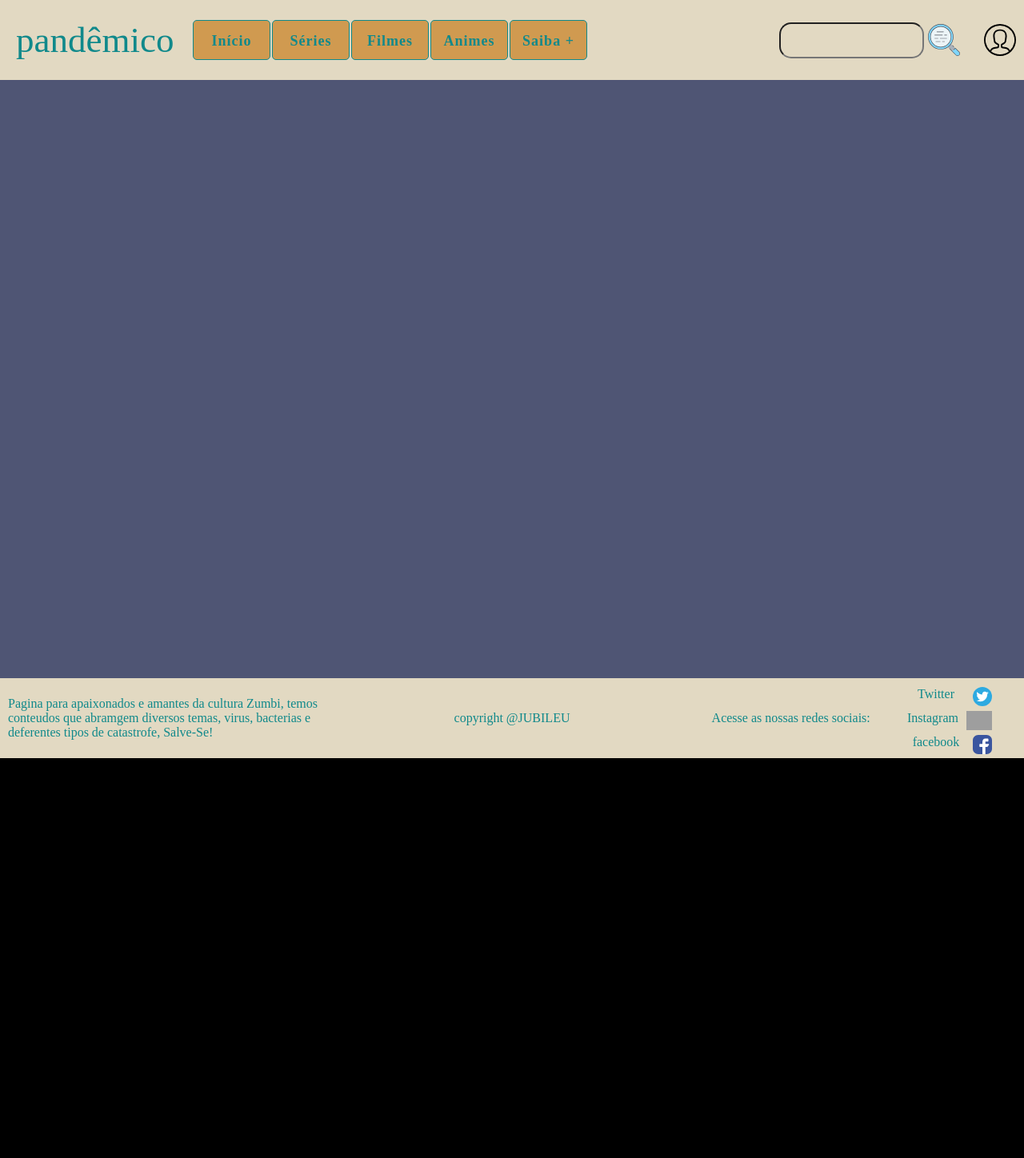
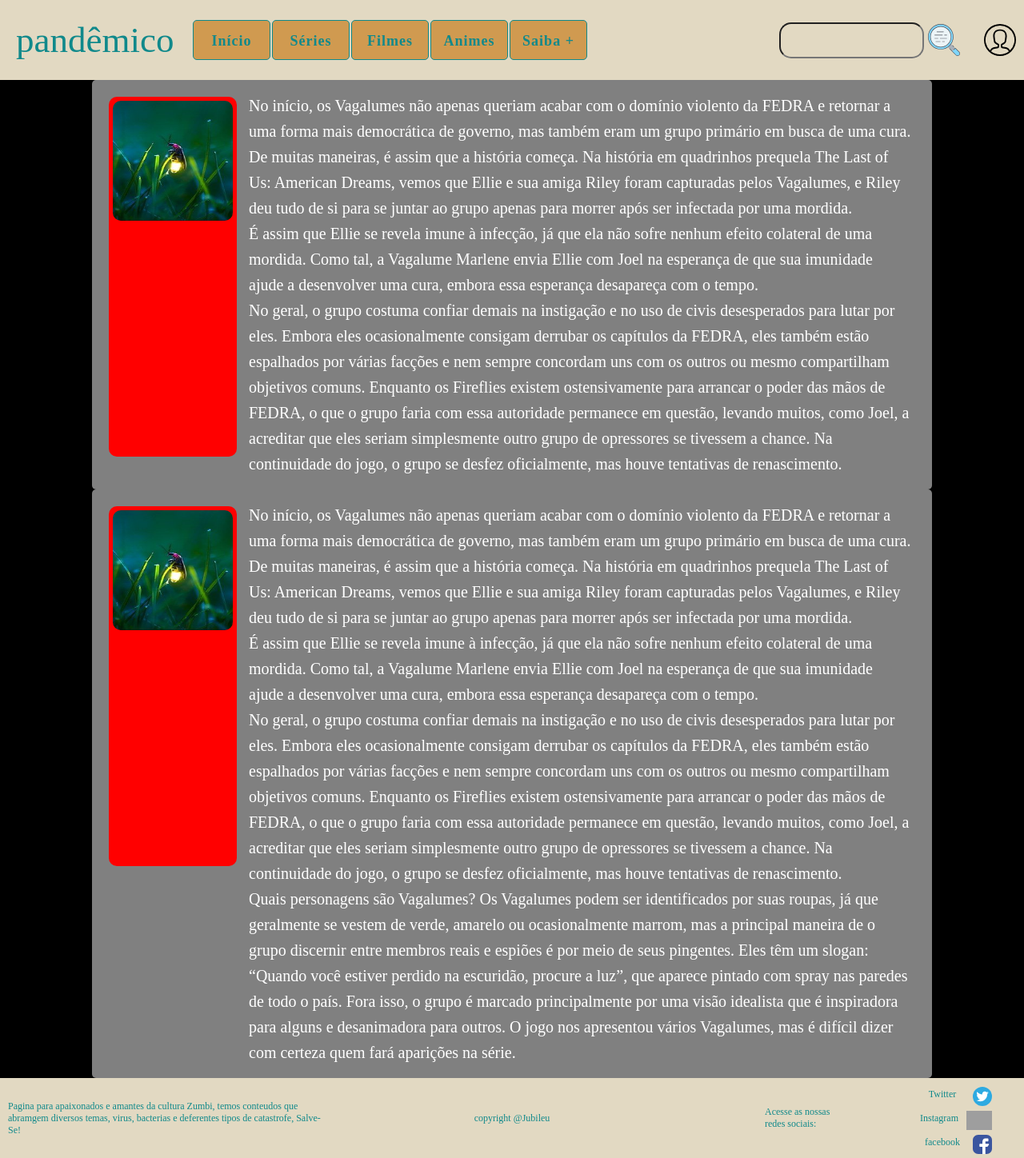
Before and after one commit to JoaoMarcelo22/pandemico, a Next.js app: page / in a window 1280 px wide. Shown: the whole page at 80% size. Before the commit the page ends 948 px from the top, so only its background shows below. Built offline with nearby package versions, Linux system fonts and the light colour scheme; grey boxes are pictures that could not be loaded.

Commit message:
feat: :sparkles: adicionando a Main

```diff
--- a/src/components/Footer/index.tsx
+++ b/src/components/Footer/index.tsx
@@ -11,10 +11,10 @@ export default function Footer() {
                      e deferentes tipos de catastrofe, Salve-Se!</S.Text>
             </S.ContainerSecundary>
             <S.ContainerSecundary>
-                <S.Text>copyright @JUBILEU</S.Text>
+                <S.Text>copyright @Jubileu</S.Text>
             </S.ContainerSecundary>
             <S.ContainerSecundary>
-                <S.Text>Acesse as nossas redes sociais:</S.Text>
+                <S.Text>Acesse as nossas <br/> redes sociais:</S.Text>
                 <S.List>
                     <S.Li>
                         <S.ContainerSocial>
--- a/src/components/Footer/styles.ts
+++ b/src/components/Footer/styles.ts
@@ -1,6 +1,9 @@
 import styled from "styled-components";
 
 export const Container = styled.div`
+width: 100%;
+height: 100px;
+
 display: flex;
 flex-direction: row;
 
@@ -8,9 +11,6 @@ align-content: center;
 justify-content: space-evenly;
 background-color: #e2d9c2;
 
-margin-top: 748px;
-height: 100px;
-width: 100%;
 `
 export const ContainerSecundary = styled.div`
 display: flex;
@@ -33,6 +33,7 @@ export const ContainerText = styled.div`
 export const Text = styled.p`
 display: inline-block;
 text-aling:center;
+font-size:12px;
 margin:auto;
 color:#10898b;
 `
--- /dev/null
+++ b/src/components/Main/index.tsx
@@ -0,0 +1,41 @@
+import * as S from "./styles"
+
+export default function Main() {
+    return (
+        <>
+            <S.ContainerCenter>
+                <S.ContainerTerciary>
+                    <S.ContainerSecundary>
+                        <S.Img src="../vagalume.jpg"></S.Img>
+                    </S.ContainerSecundary>
+                    <S.Text>
+                        No início, os Vagalumes não apenas queriam acabar com o domínio violento da FEDRA e retornar a uma forma mais democrática de governo, mas também eram um grupo primário em busca de uma cura.<br/>
+
+                        De muitas maneiras, é assim que a história começa. Na história em quadrinhos prequela The Last of Us: American Dreams, vemos que Ellie e sua amiga Riley foram capturadas pelos Vagalumes, e Riley deu tudo de si para se juntar ao grupo apenas para morrer após ser infectada por uma mordida.<br/>
+
+                        É assim que Ellie se revela imune à infecção, já que ela não sofre nenhum efeito colateral de uma mordida. Como tal, a Vagalume Marlene envia Ellie com Joel na esperança de que sua imunidade ajude a desenvolver uma cura, embora essa esperança desapareça com o tempo.<br/>
+
+                        No geral, o grupo costuma confiar demais na instigação e no uso de civis desesperados para lutar por eles. Embora eles ocasionalmente consigam derrubar os capítulos da FEDRA, eles também estão espalhados por várias facções e nem sempre concordam uns com os outros ou mesmo compartilham objetivos comuns. Enquanto os Fireflies existem ostensivamente para arrancar o poder das mãos de FEDRA, o que o grupo faria com essa autoridade permanece em questão, levando muitos, como Joel, a acreditar que eles seriam simplesmente outro grupo de opressores se tivessem a chance. Na continuidade do jogo, o grupo se desfez oficialmente, mas houve tentativas de renascimento.<br/>
+                    </S.Text>
+                </S.ContainerTerciary>
+                <S.ContainerTerciary>
+                    <S.ContainerSecundary>
+                        <S.Img src="../vagalume.jpg"></S.Img>
+                    </S.ContainerSecundary>
+                    <S.Text>
+                        No início, os Vagalumes não apenas queriam acabar com o domínio violento da FEDRA e retornar a uma forma mais democrática de governo, mas também eram um grupo primário em busca de uma cura.<br/>
+
+                        De muitas maneiras, é assim que a história começa. Na história em quadrinhos prequela The Last of Us: American Dreams, vemos que Ellie e sua amiga Riley foram capturadas pelos Vagalumes, e Riley deu tudo de si para se juntar ao grupo apenas para morrer após ser infectada por uma mordida.<br/>
+
+                        É assim que Ellie se revela imune à infecção, já que ela não sofre nenhum efeito colateral de uma mordida. Como tal, a Vagalume Marlene envia Ellie com Joel na esperança de que sua imunidade ajude a desenvolver uma cura, embora essa esperança desapareça com o tempo.<br/>
+
+                        No geral, o grupo costuma confiar demais na instigação e no uso de civis desesperados para lutar por eles. Embora eles ocasionalmente consigam derrubar os capítulos da FEDRA, eles também estão espalhados por várias facções e nem sempre concordam uns com os outros ou mesmo compartilham objetivos comuns. Enquanto os Fireflies existem ostensivamente para arrancar o poder das mãos de FEDRA, o que o grupo faria com essa autoridade permanece em questão, levando muitos, como Joel, a acreditar que eles seriam simplesmente outro grupo de opressores se tivessem a chance. Na continuidade do jogo, o grupo se desfez oficialmente, mas houve tentativas de renascimento.<br/>
+
+                        Quais personagens são Vagalumes?
+                        Os Vagalumes podem ser identificados por suas roupas, já que geralmente se vestem de verde, amarelo ou ocasionalmente marrom, mas a principal maneira de o grupo discernir entre membros reais e espiões é por meio de seus pingentes. Eles têm um slogan: “Quando você estiver perdido na escuridão, procure a luz”, que aparece pintado com spray nas paredes de todo o país. Fora isso, o grupo é marcado principalmente por uma visão idealista que é inspiradora para alguns e desanimadora para outros. O jogo nos apresentou vários Vagalumes, mas é difícil dizer com certeza quem fará aparições na série.<br/>
+                    </S.Text>
+                </S.ContainerTerciary>
+            </S.ContainerCenter>
+        </>
+    );
+}
--- /dev/null
+++ b/src/components/Main/styles.ts
@@ -0,0 +1,48 @@
+import styled from "styled-components";
+
+export const ContainerCenter = styled.div`
+width:100%;
+height:100%;
+
+background-color:black;
+`
+export const ContainerSecundary = styled.div`
+width:250px;
+height:450px;
+
+margin:5px;
+padding:5px;
+
+border-radius:10px;
+
+background-color:red;
+`
+export const ContainerTerciary = styled.div`
+width:1050px;
+height:auto;
+
+margin:auto;
+padding:16px;
+border-radius:5px;
+
+display:flex;
+
+background-color:grey;
+
+`
+export const Text = styled.p`
+display: inline-block;
+margin:auto 10px;
+
+color:white;
+
+text-aling:justify;
+font-size:1.25rem;
+line-height: 32px;
+`
+export const Img = styled.img`
+width:150px;
+height:150px;
+
+border-radius:10px;
+`
--- a/src/pages/index.tsx
+++ b/src/pages/index.tsx
@@ -3,6 +3,7 @@ import styles from '../styles/Home.module.css'
 import React from 'react'
 import Nav from '../components/Nav'
 import Footer from '../components/Footer'
+import Main from '../components/Main'
 
 export default function Home() {
   return (
@@ -15,6 +16,7 @@ export default function Home() {
       </Head>
       <main className={styles.main}>
           <Nav />
+          <Main/>
           <Footer/>
       </main>
     </>
```
Also changed, not shown: public/vagalume.jpg (added).
